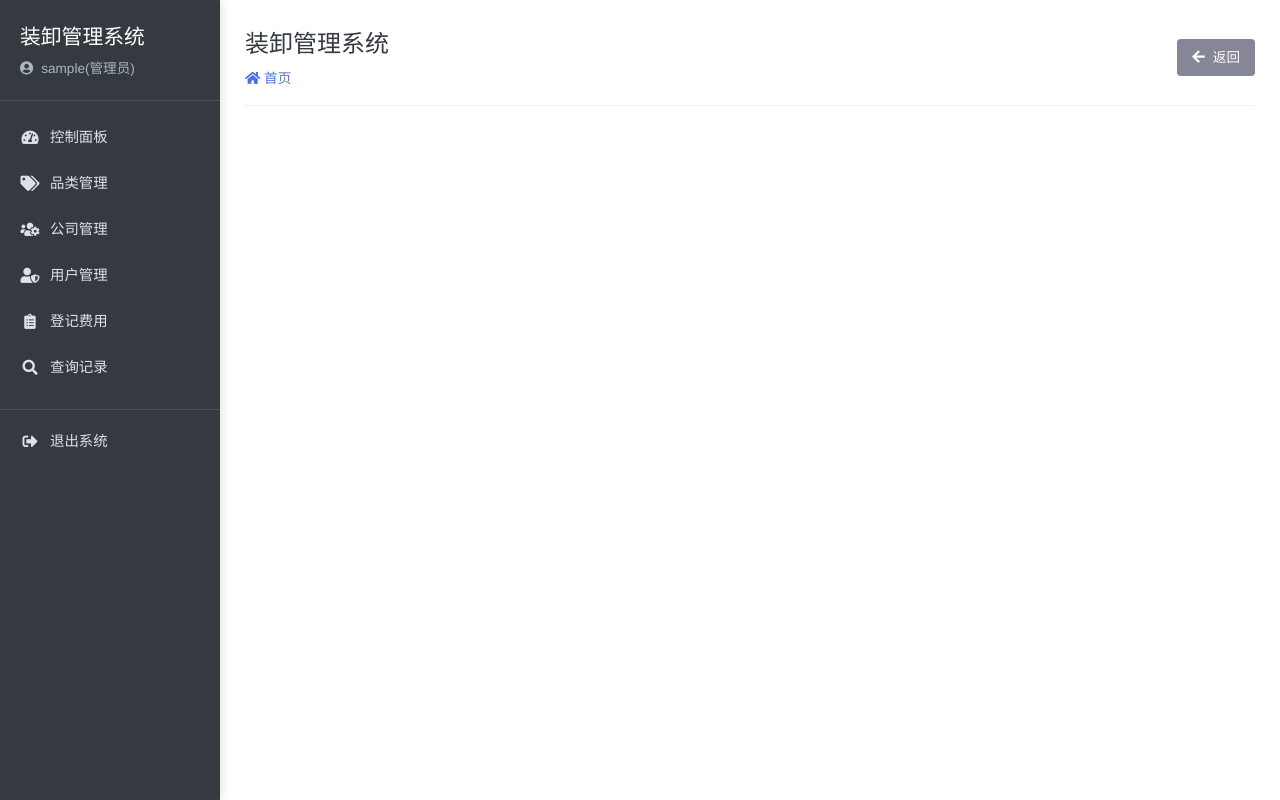
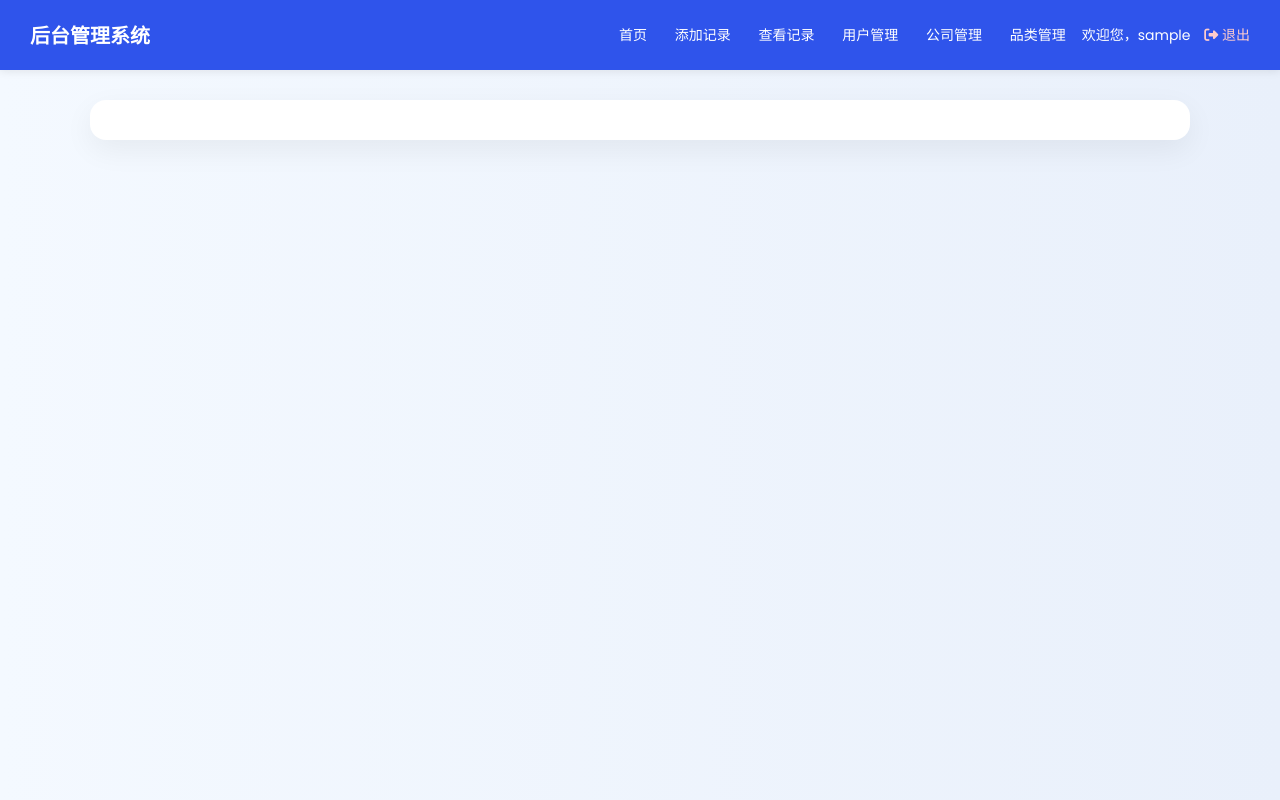
Before and after one commit to nodetao/zhuangxie, a PHP site: page /includes/header.php in a window 1280 px wide. Run offline with PHP 8.4, Linux system fonts and the light colour scheme; the visitor is signed in with stand-in values (Sample User, id 1).

Commit message:
Add files via upload

```diff
--- a/zhuangxie/includes/header.php
+++ b/zhuangxie/includes/header.php
@@ -1,472 +1,488 @@
 <?php
-if (!isset($_SESSION)) {
-    session_start();
+session_start();
+if (!isset($_SESSION['username'])) {
+    header("Location: login.php");
+    exit();
 }
+if (!isset($page_title)) $page_title = '后台系统';
 ?>
 <!DOCTYPE html>
-<html lang="zh-CN">
+<html lang="zh">
 <head>
     <meta charset="UTF-8">
-    <meta name="viewport" content="width=device-width, initial-scale=1.0">
-    <title><?php echo $page_title ?? '装卸管理系统'; ?></title>
-    <link rel="stylesheet" href="https://cdnjs.cloudflare.com/ajax/libs/font-awesome/5.15.4/css/all.min.css">
+    <title><?= $page_title ?></title>
+    <meta name="viewport" content="width=device-width, initial-scale=1">
+
+    <!-- Google Fonts & Font Awesome -->
+    <link href="https://fonts.googleapis.com/css2?family=Poppins:wght@400;600&display=swap" rel="stylesheet">
+    <link rel="stylesheet" href="https://cdnjs.cloudflare.com/ajax/libs/font-awesome/6.5.0/css/all.min.css">
+
     <style>
-        /* 基础样式重置 */
-        * {
-            margin: 0;
-            padding: 0;
-            box-sizing: border-box;
-            font-family: 'Helvetica Neue', Arial, 'Microsoft YaHei', sans-serif;
+        html {
+            overflow-y: scroll;
         }
 
+        * { box-sizing: border-box; }
         body {
-            background-color: #f8f9fa;
-            color: #495057;
-            line-height: 1.6;
-            font-size: 14px;
+            margin: 0;
+            font-family: 'Poppins', sans-serif;
+            background: linear-gradient(to right, #f4f9ff, #e9f0fb);
+            color: #333;
+            font-size: 14px; /* 全局字体大小 */
         }
 
-        /* 侧边导航栏 */
-        .sidebar {
-            width: 220px;
-            background: #343a40;
-            min-height: 100vh;
-            position: fixed;
-            padding-top: 20px;
-            box-shadow: 2px 0 10px rgba(0,0,0,0.1);
+        /* 表格字体调整 */
+        .table {
+            font-size: 13px;
         }
 
-        .sidebar-header {
-            padding: 0 20px 20px;
-            border-bottom: 1px solid #4b545c;
-            margin-bottom: 15px;
+        header {
+            background: #2f54eb;
+            color: white;
+            padding: 16px 30px;
+            display: flex;
+            align-items: center;
+            justify-content: space-between;
+            box-shadow: 0 2px 8px rgba(0, 0, 0, 0.08);
+            height: 70px; /* 固定高度防止跳动 */
         }
 
-        .sidebar-header h1 {
-            color: #fff;
-            font-size: 1.3rem;
-            font-weight: 500;
-            margin-bottom: 5px;
+        .logo-title {
+            font-size: 20px;
+            font-weight: 600;
+            margin: 0;
         }
 
-        .user-info {
-            color: #adb5bd;
-            font-size: 0.85rem;
+        .nav-links a {
+            color: white;
+            margin-left: 24px;
+            text-decoration: none;
+            font-weight: 500;
+            transition: color 0.2s ease;
+        }
+
+        .nav-links a:hover {
+            color: #cddfff;
+        }
+
+        .container {
+            max-width: 1100px;
+            margin: 30px auto;
+            padding: 20px;
+            background: white;
+            border-radius: 16px;
+            box-shadow: 0 10px 30px rgba(0, 0, 0, 0.06);
+        }
+
+        h2.page-title {
+            font-size: 22px;
+            margin-bottom: 20px;
+            border-left: 5px solid #2f54eb;
+            padding-left: 12px;
+            color: #2f54eb;
+        }
+
+        .btn {
+            display: inline-flex;
+            align-items: center;
+            padding: 8px 14px;
+            border: none;
+            border-radius: 8px;
+            font-size: 14px;
+            cursor: pointer;
+            font-weight: 500;
+            transition: background 0.3s ease;
+            text-decoration: none;
+        }
+
+        .btn i {
+            margin-right: 6px;
+        }
+
+        .btn-add {
+            background: linear-gradient(to right, #6a11cb, #2575fc);
+            color: white;
+        }
+
+        .btn-add:hover {
+            background: linear-gradient(to right, #5a00c5, #1f63e0);
+        }
+
+        .btn-edit {
+            background-color: #f59e0b;
+            color: white;
+        }
+
+        .btn-edit:hover {
+            background-color: #d97706;
+        }
+
+        .btn-delete {
+            background-color: #ef4444;
+            color: white;
+        }
+
+        .btn-delete:hover {
+            background-color: #dc2626;
+        }
+
+        .welcome {
+            font-size: 14px;
+            margin-left: 16px;
+        }
+
+        .logout-link {
+            color: #ffcccc;
+            text-decoration: none;
+            margin-left: 10px;
+            font-weight: 500;
+        }
+
+        .logout-link:hover {
+            text-decoration: underline;
+        }
+
+        .top-right {
             display: flex;
             align-items: center;
         }
 
-        .user-info i {
-            margin-right: 8px;
+        /* 添加dashboard中的卡片样式 */
+        .dashboard-grid {
+            display: grid;
+            grid-template-columns: repeat(auto-fit, minmax(260px, 1fr));
+            gap: 20px;
+            margin-top: 20px;
         }
 
-        /* 导航菜单 */
-        .sidebar-menu {
-            list-style: none;
+        .dashboard-card {
+            background: linear-gradient(145deg, #f5f7fa, #e4eaf1);
+            padding: 25px;
+            border-radius: 20px;
+            box-shadow: 0 6px 20px rgba(0, 0, 0, 0.06);
+            text-align: center;
+            transition: all 0.3s ease;
         }
 
-        .sidebar-menu li {
-            margin-bottom: 3px;
+        .dashboard-card:hover {
+            box-shadow: 0 10px 30px rgba(0, 0, 0, 0.1);
+            transform: translateY(-4px);
         }
 
-        .sidebar-menu a {
+        .dashboard-card h4 {
+            font-size: 1.2rem;
+            margin-bottom: 15px;
+            color: #333;
+        }
+
+        .stat-number {
+            font-size: 2.8rem;
+            font-weight: 700;
+            color: #4a00e0;
+            margin: 0;
+        }
+
+        .stat-label {
+            font-size: 0.95rem;
+            color: #777;
+        }
+
+        /* 添加表格页面样式 */
+        .card {
+            background: white;
+            border-radius: 16px;
+            box-shadow: 0 10px 30px rgba(0, 0, 0, 0.06);
+            margin-bottom: 24px;
+            overflow: hidden;
+        }
+
+        .card-header {
+            padding: 20px 25px;
+            border-bottom: 1px solid #eaeef5;
             display: flex;
             align-items: center;
-            padding: 10px 20px;
-            color: #dee2e6;
-            text-decoration: none;
-            transition: all 0.3s;
-            font-size: 0.9rem;
+            justify-content: space-between;
         }
 
-        .sidebar-menu a i {
-            width: 20px;
-            margin-right: 10px;
-            text-align: center;
-            font-size: 0.95rem;
+        .card-title {
+            font-size: 18px;
+            font-weight: 600;
+            margin: 0;
+            color: #2f54eb;
         }
 
-        .sidebar-menu a:hover {
-            background: #495057;
-            color: #fff;
-        }
-
-        .sidebar-menu .active {
-            background: #495057;
-            color: #fff;
-            border-left: 3px solid #4e73df;
-        }
-
-        /* 主内容区 */
-        .main-content {
-            margin-left: 220px;
+        .card-body {
             padding: 25px;
-            background: #fff;
-            min-height: 100vh;
-        }
-
-        /* 页面标题区 */
-        .page-header {
-            display: flex;
-            justify-content: space-between;
-            align-items: center;
-            margin-bottom: 25px;
-            padding-bottom: 15px;
-            border-bottom: 1px solid #eee;
-        }
-
-        .page-header h2 {
-            color: #343a40;
-            font-size: 1.5rem;
-            font-weight: 500;
-        }
-
-        .breadcrumb {
-            font-size: 0.85rem;
-            color: #6c757d;
-            margin-top: 5px;
-        }
-
-        .breadcrumb a {
-            color: #4e73df;
-            text-decoration: none;
-        }
-
-        .breadcrumb a:hover {
-            text-decoration: underline;
-        }
-
-        /* 消息提示 */
-        .alert {
-            padding: 12px 15px;
-            margin-bottom: 20px;
-            border-radius: 4px;
-            font-size: 0.9rem;
-        }
-
-        .alert-success {
-            background: #d4edda;
-            color: #155724;
-            border: 1px solid #c3e6cb;
-        }
-
-        .alert-error {
-            background: #f8d7da;
-            color: #721c24;
-            border: 1px solid #f5c6cb;
-        }
-
-        /* 表格样式 */
-        table {
-            width: 100%;
-            border-collapse: collapse;
-            margin-top: 20px;
-            font-size: 0.85rem;
-            box-shadow: 0 0 5px rgba(0,0,0,0.03);
-        }
-
-        table th {
-            background: #f8f9fa;
-            padding: 10px 12px;
-            text-align: left;
-            font-weight: 500;
-            color: #495057;
-            border-bottom: 2px solid #dee2e6;
-        }
-
-        table td {
-            padding: 8px 12px;
-            border-top: 1px solid #dee2e6;
-        }
-
-        table tr:hover {
-            background-color: #f8f9fa;
-        }
-
-        /* 表单样式 */
-        .form-container {
-            max-width: 800px;
-            margin: 0 auto;
-            background: #fff;
-            padding: 25px;
-            border-radius: 5px;
-            box-shadow: 0 0 15px rgba(0,0,0,0.05);
         }
 
         .form-row {
             display: flex;
+            flex-wrap: wrap;
             gap: 15px;
-            margin-bottom: 15px;
         }
 
         .form-group {
             flex: 1;
-            margin-bottom: 15px;
+            min-width: 200px;
         }
 
         .form-group label {
             display: block;
             margin-bottom: 8px;
             font-weight: 500;
-            color: #495057;
-            font-size: 0.9rem;
+            color: #555;
         }
 
         .form-control {
             width: 100%;
-            height: 38px;
-            padding: 8px 12px;
-            border: 1px solid #ced4da;
-            border-radius: 4px;
-            font-size: 0.9rem;
-            transition: all 0.3s;
-        }
-
-        .form-control:focus {
-            border-color: #80bdff;
-            outline: 0;
-            box-shadow: 0 0 0 0.2rem rgba(0,123,255,0.25);
-        }
-
-        /* 按钮样式 */
-        .btn {
-            display: inline-flex;
-            align-items: center;
-            justify-content: center;
-            padding: 8px 15px;
-            font-size: 0.85rem;
-            font-weight: 500;
-            border-radius: 4px;
-            cursor: pointer;
-            transition: all 0.3s;
-            text-decoration: none;
-            border: none;
-        }
-
-        .btn i {
-            margin-right: 8px;
-            font-size: 0.9rem;
+            padding: 10px 14px;
+            border: 1px solid #d9d9d9;
+            border-radius: 8px;
+            font-size: 14px;
         }
 
         .btn-primary {
-            background-color: #4e73df;
+            background: linear-gradient(to right, #2f54eb, #1d39c4);
             color: white;
         }
 
         .btn-primary:hover {
-            background-color: #3a56c0;
-            transform: translateY(-1px);
-            box-shadow: 0 2px 5px rgba(0,0,0,0.1);
+            background: linear-gradient(to right, #1d39c4, #2f54eb);
         }
 
         .btn-excel {
-            background-color: #1cc88a !important;
+            background: linear-gradient(to right, #0d9e4e, #0c8040);
             color: white;
         }
 
         .btn-excel:hover {
-            background-color: #17a673 !important;
-            transform: translateY(-1px);
+            background: linear-gradient(to right, #0c8040, #0d9e4e);
+            transform: translateY(-2px);
+            box-shadow: 0 4px 8px rgba(0,0,0,0.1);
         }
 
-        .btn-danger {
-            background-color: #e74a3b;
-            color: white;
+        .table-responsive {
+            overflow-x: auto;
         }
 
-        .btn-danger:hover {
-            background-color: #d52a1a;
-            transform: translateY(-1px);
+        .table {
+            width: 100%;
+            border-collapse: collapse;
         }
 
-        .btn-secondary {
-            background-color: #858796;
-            color: white;
+        .table th, .table td {
+            padding: 12px 15px;
+            text-align: left;
+            border-bottom: 1px solid #eaeef5;
         }
 
-        .btn-secondary:hover {
-            background-color: #6c757d;
-            transform: translateY(-1px);
+        .table th {
+            background-color: #f8fafc;
+            font-weight: 600;
+            color: #333;
         }
 
-        /* 操作按钮组 */
+        .table tbody tr:hover {
+            background-color: #f8fafc;
+        }
+
         .action-buttons {
             display: flex;
             gap: 8px;
         }
 
-        /* 圆形图标按钮 */
         .btn-action {
             width: 32px;
             height: 32px;
+            border-radius: 50%;
             display: inline-flex;
             align-items: center;
             justify-content: center;
-            border-radius: 50%;
-            margin: 0 3px;
+            font-size: 14px;
+            color: white;
+            text-decoration: none;
+        }
+
+        .btn-edit {
+            background-color: #f59e0b;
+        }
+
+        .btn-delete {
+            background-color: #ef4444;
+        }
+
+        .mt-4 {
+            margin-top: 1.5rem;
+        }
+
+        /* ================= 新增样式 ================= */
+        /* 表格中公司名称列优化 */
+        .company-cell {
+            max-width: 200px;
+            overflow: hidden;
+            text-overflow: ellipsis;
+            white-space: nowrap;
+        }
+
+        /* 自定义列宽 */
+        .form-group.col-date {
+            flex: 0 0 16.66667%; /* 约等于col-md-2 */
+            max-width: 16.66667%;
+        }
+
+        .form-group.col-company {
+            flex: 0 0 41.66667%; /* 约等于col-md-5 */
+            max-width: 41.66667%;
+        }
+
+        /* 按钮列样式 */
+        .form-group.col-button {
+            flex: 0 0 25%; /* 约等于col-md-3 */
+            max-width: 25%;
+            align-self: flex-end;
+        }
+
+        /* 响应式调整 - 小屏幕优化 */
+        @media (max-width: 768px) {
+            .form-group.col-date,
+            .form-group.col-company,
+            .form-group.col-button {
+                flex: 0 0 100%;
+                max-width: 100%;
+            }
+
+            .form-group.col-button {
+                margin-top: 15px;
+            }
+
+            .wider-select {
+                min-width: 100%;
+            }
+        }
+
+        /* 操作按钮样式 */
+        .action-buttons {
+            display: flex;
+            justify-content: space-around;
+        }
+
+        .btn-action {
+            font-size: 13px;
+            padding: 5px 8px;
+            border-radius: 4px;
             transition: all 0.3s;
         }
 
-        .btn-edit {
-            background-color: #4e73df;
-            color: white;
+        .btn-action-edit {
+            color: #28a745;
+            background-color: rgba(40, 167, 69, 0.1);
         }
 
-        .btn-edit:hover {
-            background-color: #3a56c0;
-            transform: scale(1.1);
+        .btn-action-edit:hover {
+            background-color: rgba(40, 167, 69, 0.2);
         }
 
-        .btn-delete {
-            background-color: #e74a3b;
-            color: white;
+        .btn-action-delete {
+            color: #dc3545;
+            background-color: rgba(220, 53, 69, 0.1);
         }
 
-        .btn-delete:hover {
-            background-color: #d52a1a;
-            transform: scale(1.1);
+        .btn-action-delete:hover {
+            background-color: rgba(220, 53, 69, 0.2);
         }
 
-        /* 卡片式布局 */
-        .card {
-            border: none;
-            border-radius: 8px;
-            box-shadow: 0 0 15px rgba(0,0,0,0.05);
-            margin-bottom: 20px;
-        }
-
-        .card-header {
-            background-color: #f8f9fa;
-            border-bottom: 1px solid #e3e6f0;
-            padding: 15px 20px;
+        /* 分页样式 */
+        .pagination-container {
             display: flex;
             justify-content: space-between;
             align-items: center;
+            margin-top: 20px;
+            padding: 10px 0;
+            border-top: 1px solid #eee;
         }
 
-        .card-title {
-            margin-bottom: 0;
-            font-size: 1.1rem;
-            font-weight: 600;
+        .pagination-info {
+            color: #666;
+            font-size: 14px;
         }
 
-        .card-body {
-            padding: 20px;
+        .pagination-custom {
+            display: flex;
+            align-items: center;
+            gap: 8px;
         }
 
-        /* 响应式设计 */
-        @media (max-width: 768px) {
-            .sidebar {
-                width: 100%;
-                position: relative;
-                min-height: auto;
-            }
-            .main-content {
-                margin-left: 0;
-                padding: 15px;
-            }
-            .form-row {
-                flex-direction: column;
-                gap: 0;
-            }
-            body {
-                font-size: 13px;
-            }
-            .page-header {
-                flex-direction: column;
-                align-items: flex-start;
-            }
-            .page-header .btn {
-                margin-top: 10px;
-                align-self: flex-end;
-            }
+        .pagination-custom .page-item {
+            display: inline-block;
+        }
+
+        .pagination-custom .page-link {
+            display: inline-block;
+            padding: 6px 12px;
+            border: 1px solid #ddd;
+            border-radius: 4px;
+            background: white;
+            color: #4e73df;
+            text-decoration: none;
+            font-size: 14px;
+            transition: all 0.2s;
+        }
+
+        .pagination-custom .page-link:hover {
+            background: #f5f7ff;
+            border-color: #c0c9f0;
+        }
+
+        .pagination-custom .page-item.disabled .page-link {
+            color: #aaa;
+            background: #f8f9fa;
+            cursor: not-allowed;
+        }
+
+        .pagination-custom .page-item.active .page-link {
+            background: #4e73df;
+            color: white;
+            border-color: #4e73df;
+            font-weight: 500;
+        }
+
+        .page-divider {
+            color: #666;
+            padding: 0 5px;
+        }
+
+        /* 增加下拉框宽度和选项显示 */
+        .wider-select {
+            width: 100%;
+            min-width: 250px; /* 确保最小宽度 */
+        }
+
+        /* 确保下拉选项完整显示 */
+        .wider-select option {
+            white-space: normal; /* 允许多行显示 */
+            padding: 8px 12px;  /* 增加内边距 */
         }
     </style>
 </head>
 <body>
-    <!-- 左侧边栏 -->
-    <div class="sidebar">
-        <div class="sidebar-header">
-            <h1>装卸管理系统</h1>
-            <div class="user-info">
-                <i class="fas fa-user-circle"></i>
-                <?php echo $_SESSION['username']; ?>
-                <span style="color: #adb5bd;">(<?php echo $_SESSION['role'] == 'admin' ? '管理员' : '用户'; ?>)</span>
-            </div>
+
+<header>
+    <div class="logo-title">后台管理系统</div>
+    <div class="top-right">
+        <nav class="nav-links">
+            <a href="dashboard.php">首页</a>
+            <a href="add_record.php">添加记录</a>
+            <a href="view_records.php">查看记录</a>
+            <a href="manage_users.php">用户管理</a>
+            <a href="manage_workers.php">公司管理</a>
+            <a href="manage_categories.php">品类管理</a>
+        </nav>
+        <div class="welcome">
+            欢迎您，<?= $_SESSION['username'] ?>
+            <a href="logout.php" class="logout-link"><i class="fas fa-sign-out-alt"></i> 退出</a>
         </div>
+    </div>
+</header>
 
-        <ul class="sidebar-menu">
-            <li>
-                <a href="dashboard.php" <?php echo basename($_SERVER['PHP_SELF']) == 'dashboard.php' ? 'class="active"' : ''; ?>>
-                    <i class="fas fa-tachometer-alt"></i>控制面板
-                </a>
-            </li>
-
-            <?php if ($_SESSION['role'] == 'admin'): ?>
-                <li>
-                    <a href="manage_categories.php" <?php echo basename($_SERVER['PHP_SELF']) == 'manage_categories.php' ? 'class="active"' : ''; ?>>
-                        <i class="fas fa-tags"></i>品类管理
-                    </a>
-                </li>
-                <li>
-                    <a href="manage_workers.php" <?php echo basename($_SERVER['PHP_SELF']) == 'manage_workers.php' ? 'class="active"' : ''; ?>>
-                        <i class="fas fa-users-cog"></i>公司管理
-                    </a>
-                </li>
-                <li>
-                    <a href="manage_users.php" <?php echo basename($_SERVER['PHP_SELF']) == 'manage_users.php' ? 'class="active"' : ''; ?>>
-                        <i class="fas fa-user-shield"></i>用户管理
-                    </a>
-                </li>
-            <?php endif; ?>
-
-            <li>
-                <a href="add_record.php" <?php echo basename($_SERVER['PHP_SELF']) == 'add_record.php' ? 'class="active"' : ''; ?>>
-                    <i class="fas fa-clipboard-list"></i>登记费用
-                </a>
-            </li>
-            <li>
-                <a href="view_records.php" <?php echo basename($_SERVER['PHP_SELF']) == 'view_records.php' ? 'class="active"' : ''; ?>>
-                    <i class="fas fa-search"></i>查询记录
-                </a>
-            </li>
-
-            <li style="margin-top: 20px; border-top: 1px solid #4b545c; padding-top: 10px;">
-                <a href="logout.php">
-                    <i class="fas fa-sign-out-alt"></i>退出系统
-                </a>
-            </li>
-        </ul>
-    </div>
-
-    <!-- 主内容区域 -->
-    <div class="main-content">
-        <div class="page-header">
-            <div>
-                <h2><?php echo $page_title ?? '装卸管理系统'; ?></h2>
-                <div class="breadcrumb">
-                    <a href="dashboard.php"><i class="fas fa-home"></i> 首页</a>
-                    <?php if (isset($breadcrumb)): ?>
-                        &rsaquo; <?php echo $breadcrumb; ?>
-                    <?php endif; ?>
-                </div>
-            </div>
-
-            <?php if (basename($_SERVER['PHP_SELF']) != 'dashboard.php'): ?>
-                <a href="dashboard.php" class="btn btn-secondary">
-                    <i class="fas fa-arrow-left"></i> 返回
-                </a>
-            <?php endif; ?>
-        </div>
-
-        <!-- 消息提示 -->
-        <?php if (function_exists('displayMessages')) displayMessages(); ?>
-<script>
-// 增强型删除确认
-function confirmDelete(item, recordsCount) {
-    if (recordsCount > 0) {
-        return confirm(`警告：将删除该${item}及其${recordsCount}条关联记录！\n\n此操作不可撤销，您确定要继续吗？`);
-    }
-    return confirm(`确定删除该${item}吗？`);
-}
-</script>
+<!-- 页面内容容器开始 -->
+<div class="container">
```
